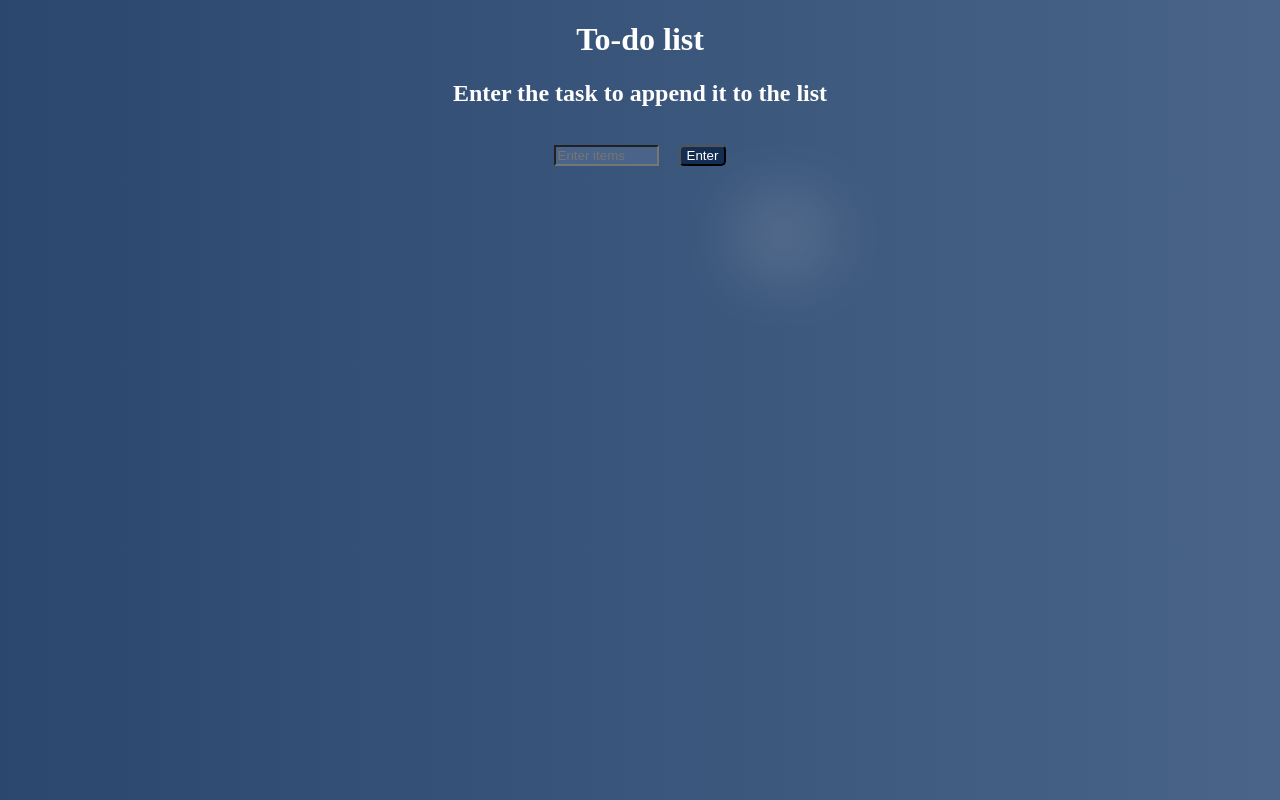
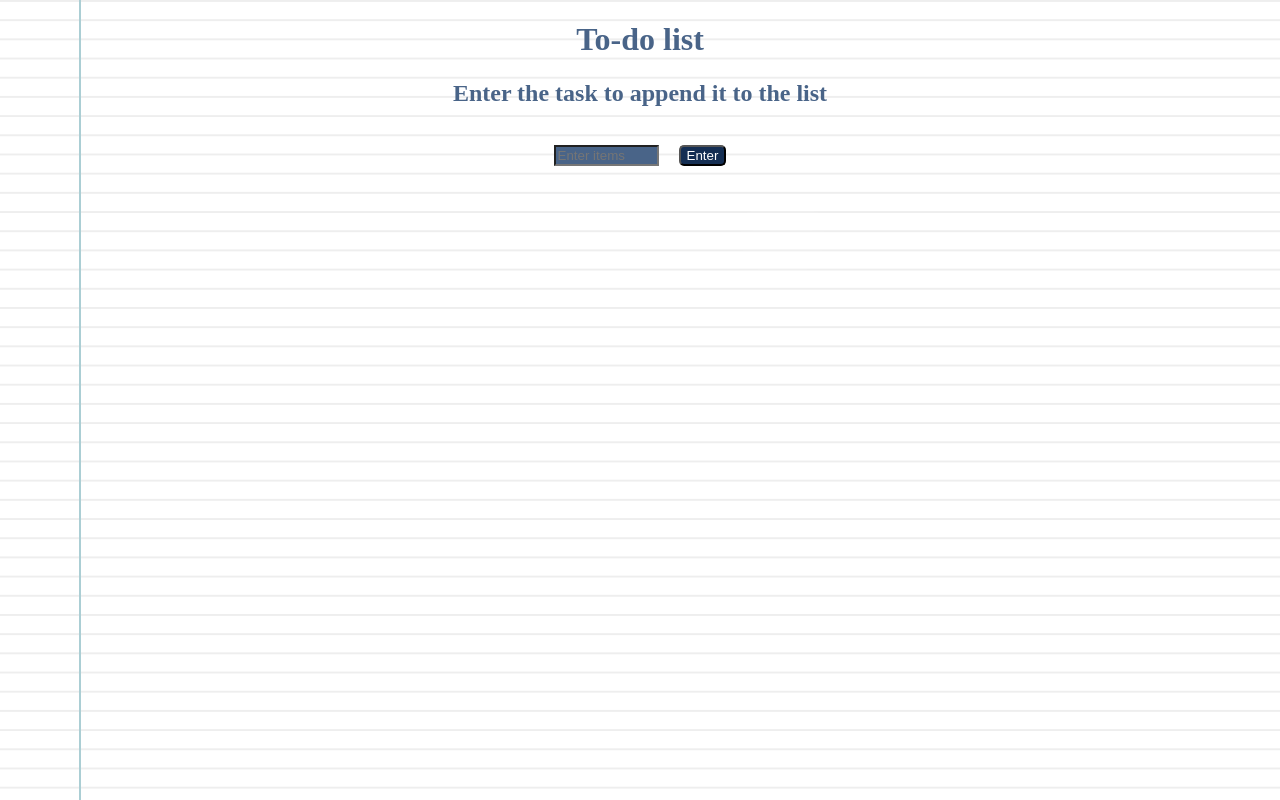
Before and after one commit to Xebec19/Shopping-List, a plain HTML site: page index.html in a window 1280 px wide. Drawn offline with Linux system fonts and the light colour scheme.

Commit message:
Update style.css

```diff
--- a/style.css
+++ b/style.css
@@ -1,8 +1,13 @@
 body{
 	margin: 0 auto;
-	background-image: linear-gradient(to right, #2B476E, #496488);
+	/*background-image: linear-gradient(to right, #2B476E, #496488);*/
+	background-color: #fff;
+background-image:
+linear-gradient(90deg, transparent 79px, #abced4 79px, #abced4 81px, transparent 81px),
+linear-gradient(#eee .1em, transparent .1em);
+background-size: 100% 1.2em;
 	text-align: center;
-	color:white;
+	color:#496488;
 }
 #listBody
 {
```
